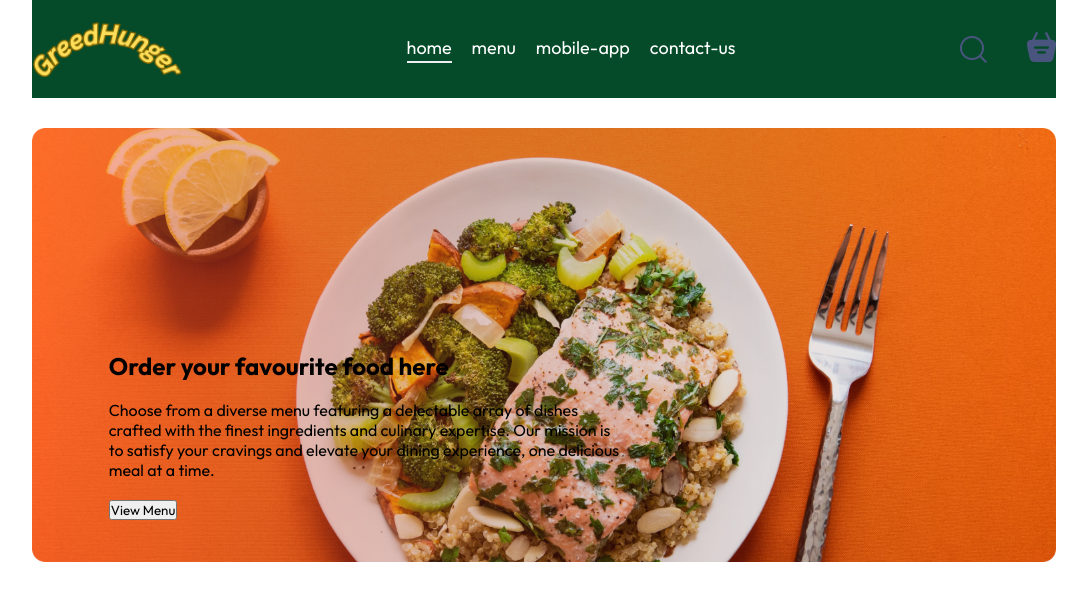
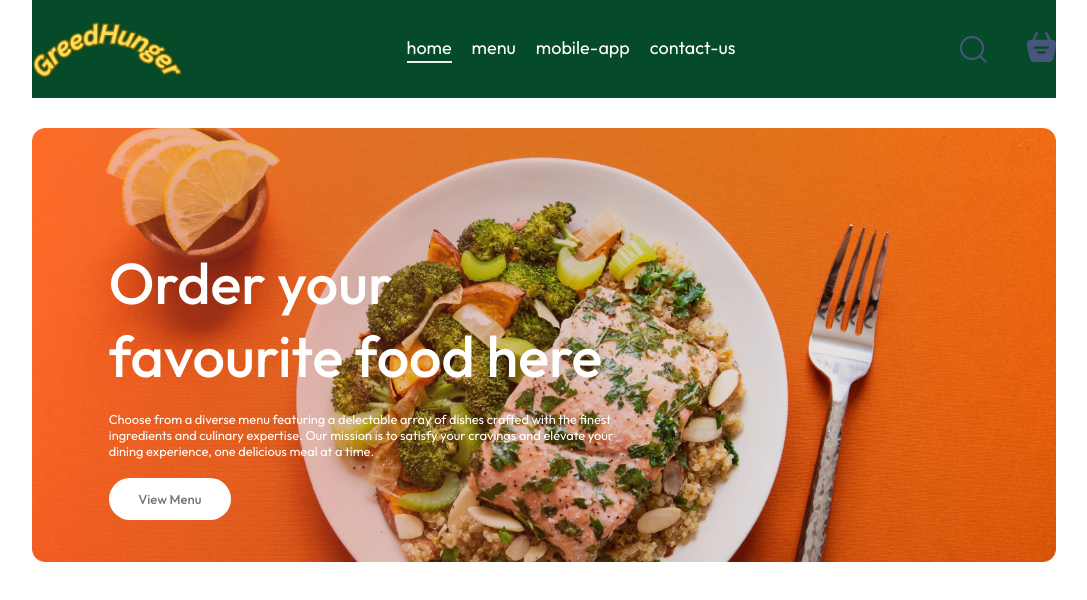
Before and after one commit to kaayush163/MERN_FoodyFarm_FoodOrdering, a React (Vite) app in the folder client/: page / in a window 1280 px wide. Shown: the top 600 px of the page, without its empty margins (96-1183 px from the left). Built offline with nearby package versions, Linux system fonts and the light colour scheme.

Commit message:
keyfram at index.css and animation at header.css header-contents effect

```diff
--- a/client/src/components/Header/Header.css
+++ b/client/src/components/Header/Header.css
@@ -15,4 +15,26 @@
   max-width: 50%;
   bottom: 10%;
   left: 6vw;
+  animation: fadeIn 3s;
 }
+
+.header-contents h2 {
+  font-weight: 500;
+  color: white;
+  font-size: max(4.5vw, 22px);
+}
+
+.header-contents p {
+  color: white;
+  font-size: 1vw;
+}
+
+.header-contents button {
+  border: none;
+  color: #747474;
+  font-weight: 500;
+  padding: 1vw 2.3vw;
+  background: white;
+  font-size: max(1vw, 13px);
+  border-radius: 50px;
+}
--- a/client/src/index.css
+++ b/client/src/index.css
@@ -21,3 +21,13 @@
   width: 80%;
   margin: auto;
 }
+
+@keyframes fadeIn {
+  0% {
+    opacity: 0;
+  }
+
+  100% {
+    opacity: 1;
+  }
+}
```
